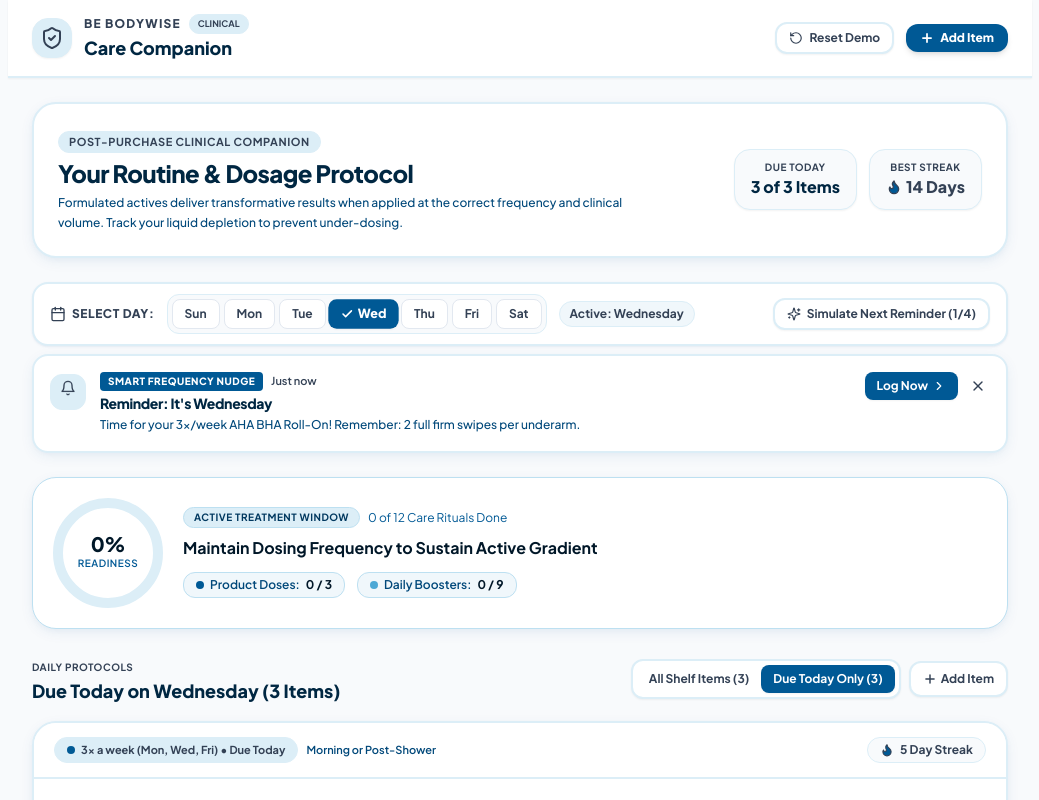
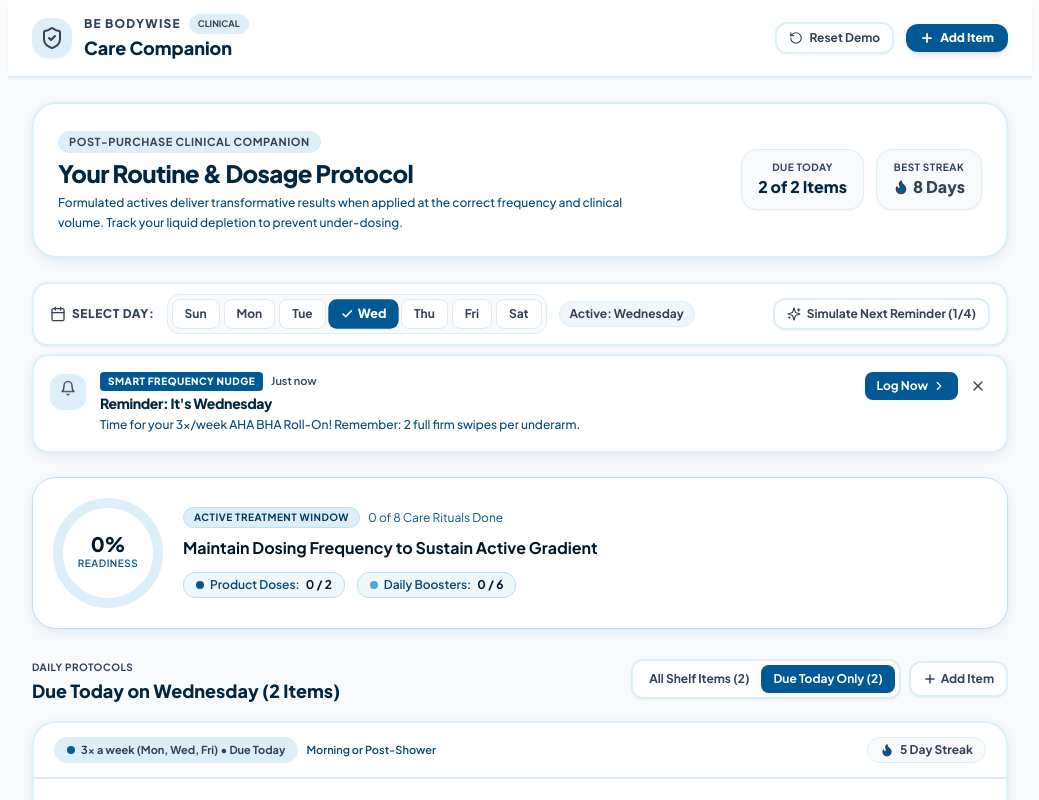
Before and after one commit to businessbyishita/bodywise-care-companion-new, a React (Vite) app: page / in a window 1280 px wide. Shown: the top 800 px of the page, without its empty margins (120-1159 px from the left). Built offline with nearby package versions, Linux system fonts and the light colour scheme.

Commit message:
Update App.jsx

```diff
--- a/src/App.jsx
+++ b/src/App.jsx
@@ -28,7 +28,9 @@ import BottleMatchModal from './components/BottleMatchModal';
 import ProductDetailModal from './components/ProductDetailModal';
 import ProductEditModal from './components/ProductEditModal';
 
-const STORAGE_KEY = 'bodywise_care_companion_state_v7';
+const STORAGE_KEY = 'bodywise_care_companion_state_v8';
+const dateOffset = (daysAgo) => { const d = new Date(); d.setHours(0,0,0,0); d.setDate(d.getDate()-daysAgo); return d.toISOString().slice(0,10); };
+const createDemoProducts = () => DEFAULT_ACTIVE_PRODUCTS.slice(0,2).map((p,i)=>({...p,startDate:dateOffset(i===0?11:21),durationDays:(p.cycleWeeksTotal||8)*7,loggedToday:false}));
 
 const DAY_NAMES = ['Sunday', 'Monday', 'Tuesday', 'Wednesday', 'Thursday', 'Friday', 'Saturday'];
 
@@ -48,7 +50,7 @@ export default function App() {
     } catch (e) {
       console.error('Error loading state:', e);
     }
-    return DEFAULT_ACTIVE_PRODUCTS;
+    return createDemoProducts();
   });
 
   const [checkedHabits, setCheckedHabits] = useState(() => {
@@ -180,7 +182,7 @@ export default function App() {
       triggerToast('Item is already active on your shelf!');
       return;
     }
-    setActiveProducts(prev => [{ ...newProduct, startDate: newProduct.startDate, durationDays: newProduct.durationDays || (newProduct.cycleWeeksTotal || 8) * 7, currentWeek: 1 }, ...prev]);
+    setActiveProducts(prev => [{ ...newProduct, startDate: newProduct.startDate, durationDays: newProduct.durationDays || (newProduct.cycleWeeksTotal || 8) * 7, loggedToday: false, streakDays: 0 }, ...prev]);
     triggerToast(`Added ${newProduct.shortName} to your routine shelf!`);
   };
 
@@ -214,7 +216,7 @@ export default function App() {
   const handleResetDemo = () => {
     if (window.confirm('Reset all routine doses, bottle levels, and habit streaks to default Be Bodywise demo state?')) {
       localStorage.removeItem(STORAGE_KEY);
-      setActiveProducts(DEFAULT_ACTIVE_PRODUCTS);
+      setActiveProducts(createDemoProducts());
       setCheckedHabits({});
       setSimulatedDay(3);
       setShelfFilter('due_only');
@@ -466,7 +468,7 @@ export default function App() {
       />
 
       {editingProduct && (
-        <ProductEditModal product={editingProduct} onClose={() => setEditingProduct(null)} onSave={handleUpdateProduct} />
+        <ProductEditModal key={editingProduct.id} product={editingProduct} onClose={() => setEditingProduct(null)} onSave={handleUpdateProduct} />
       )}
 
       {/* 2. Physical Bottle Match Check Modal */}
```
